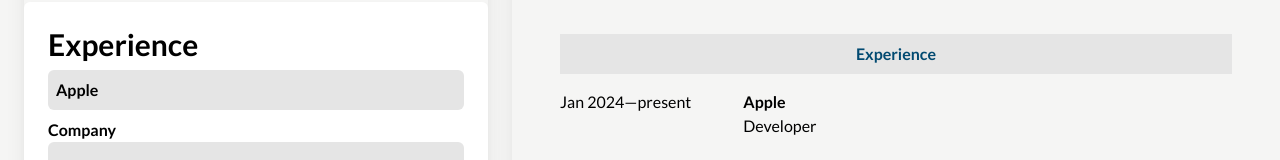
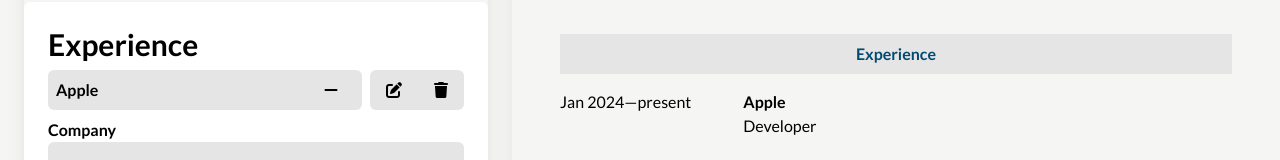
Before and after one commit to sukelully/cv-application, a React (Vite) app: page / in a window 1280 px wide. Both pictures are taken after a click on the button "Apple". Shown: the part 310-470 px from the top of the page. Built offline with nearby package versions, Linux system fonts and the light colour scheme.

Commit message:
Update experience form edit/remove entries logic

```diff
--- a/src/components/Form/EducationForm.jsx
+++ b/src/components/Form/EducationForm.jsx
@@ -34,7 +34,7 @@ export default function EducationForm({ education, onChange }) {
     setDropdownOpenId((prevId) => {
       const newId = prevId === id ? null : id;
       if (newId === null) {
-        setEditingEntry(null); // only clear if we're closing the dropdown
+        setEditingEntry(null);
       }
       return newId;
     });
--- a/src/components/Form/ExperienceForm.jsx
+++ b/src/components/Form/ExperienceForm.jsx
@@ -3,10 +3,7 @@ import SubmitFormComponent from './FormComponent/SubmitFormComponent';
 
 export default function ExperienceForm({ experience, onChange }) {
   const [editingEntry, setEditingEntry] = useState(null);
-
-  const handleEditEntry = (entry) => {
-    setEditingEntry(entry);
-  };
+  const [dropdownOpenId, setDropdownOpenId] = useState(null);
 
   const handleSubmit = (event) => {
     event.preventDefault();
@@ -19,9 +16,27 @@ export default function ExperienceForm({ experience, onChange }) {
     });
 
     expData.id = crypto.randomUUID();
-    console.log(expData);
     onChange([...experience, expData]);
     event.target.reset();
+  };
+
+  const toggleDropdown = (id) => {
+    setDropdownOpenId((prevId) => {
+      const newId = prevId === id ? null : id;
+      if (newId === null) {
+        setEditingEntry(null);
+      }
+      return newId;
+    });
+  };
+
+  const handleEditEntry = (entry) => {
+    setEditingEntry(entry);
+  };
+
+  const handleDeleteEntry = (id) => {
+    onChange(experience.filter((entry) => entry.id !== id));
+    setDropdownOpenId(null);
   };
 
   return (
@@ -30,7 +45,14 @@ export default function ExperienceForm({ experience, onChange }) {
 
       <div id="form-entries">
         {experience.map((entry) => (
-          <ExperienceFormEntry entry={entry} handleEditEntry={handleEditEntry} />
+          <ExperienceFormEntry
+            key={entry.id}
+            entry={entry}
+            toggleDropdown={toggleDropdown}
+            dropdownOpenId={dropdownOpenId}
+            handleEditEntry={handleEditEntry}
+            handleDeleteEntry={handleDeleteEntry}
+          />
         ))}
       </div>
 
@@ -75,15 +97,37 @@ export default function ExperienceForm({ experience, onChange }) {
   );
 }
 
-function ExperienceFormEntry({ entry, handleEditEntry }) {
+function ExperienceFormEntry({
+  entry,
+  toggleDropdown,
+  dropdownOpenId,
+  handleEditEntry,
+  handleDeleteEntry
+}) {
   return (
     <div className="flex gap-2">
       <button
         id={entry.id}
         className="flex items-center w-full cursor-pointer bg-neutral-200 rounded-md p-2"
+        onClick={() => toggleDropdown(entry.id)}
       >
         <span className="font-semibold">{entry.company}</span>
+        {entry.id === dropdownOpenId ? (
+          <i className="fa-solid fa-minus ml-auto mr-4 cursor-pointer"></i>
+        ) : (
+          <i className="fa-solid fa-ellipsis ml-auto mr-4 cursor-pointer"></i>
+        )}
       </button>
+      {entry.id === dropdownOpenId && (
+        <div className="flex bg-neutral-200 gap-8 px-4 rounded-md">
+          <button onClick={() => handleEditEntry(entry)}>
+            <i className="fa-solid fa-pen-to-square cursor-pointer"></i>
+          </button>
+          <button onClick={() => handleDeleteEntry(entry.id)}>
+            <i className="fa-solid fa-trash cursor-pointer"></i>
+          </button>
+        </div>
+      )}
     </div>
   );
 }
```
